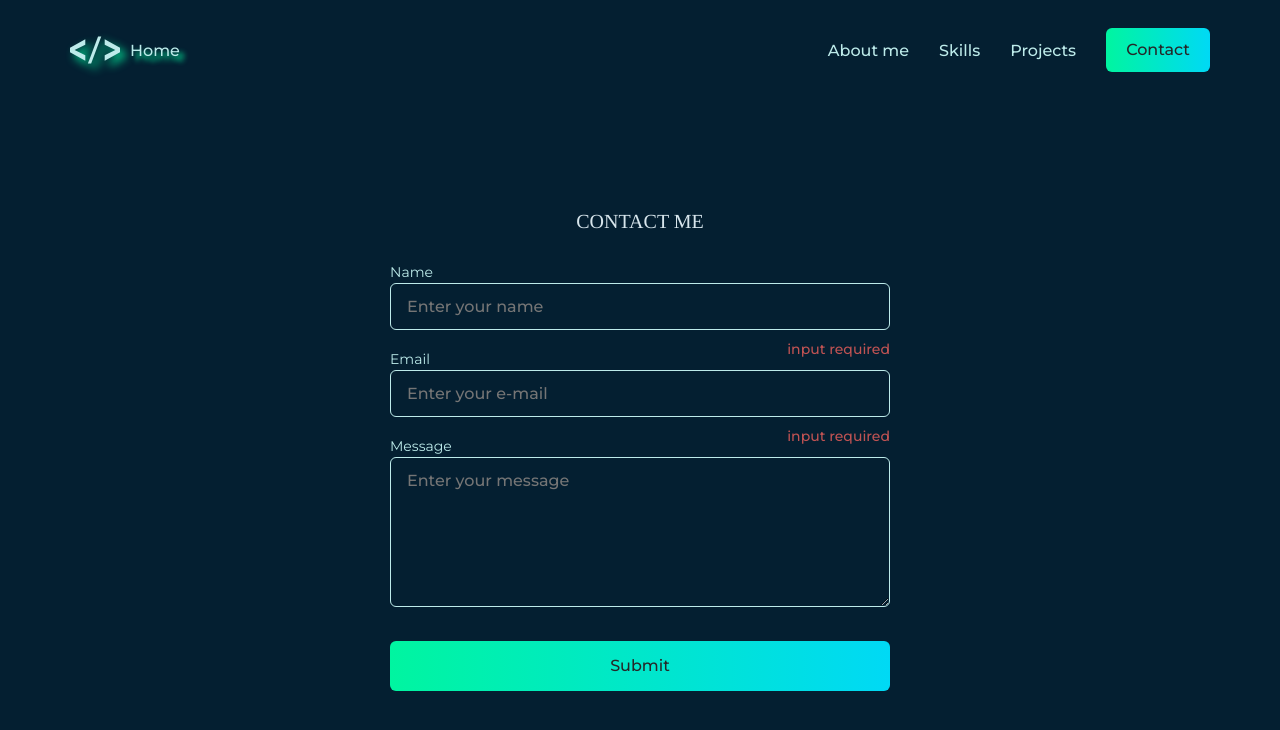
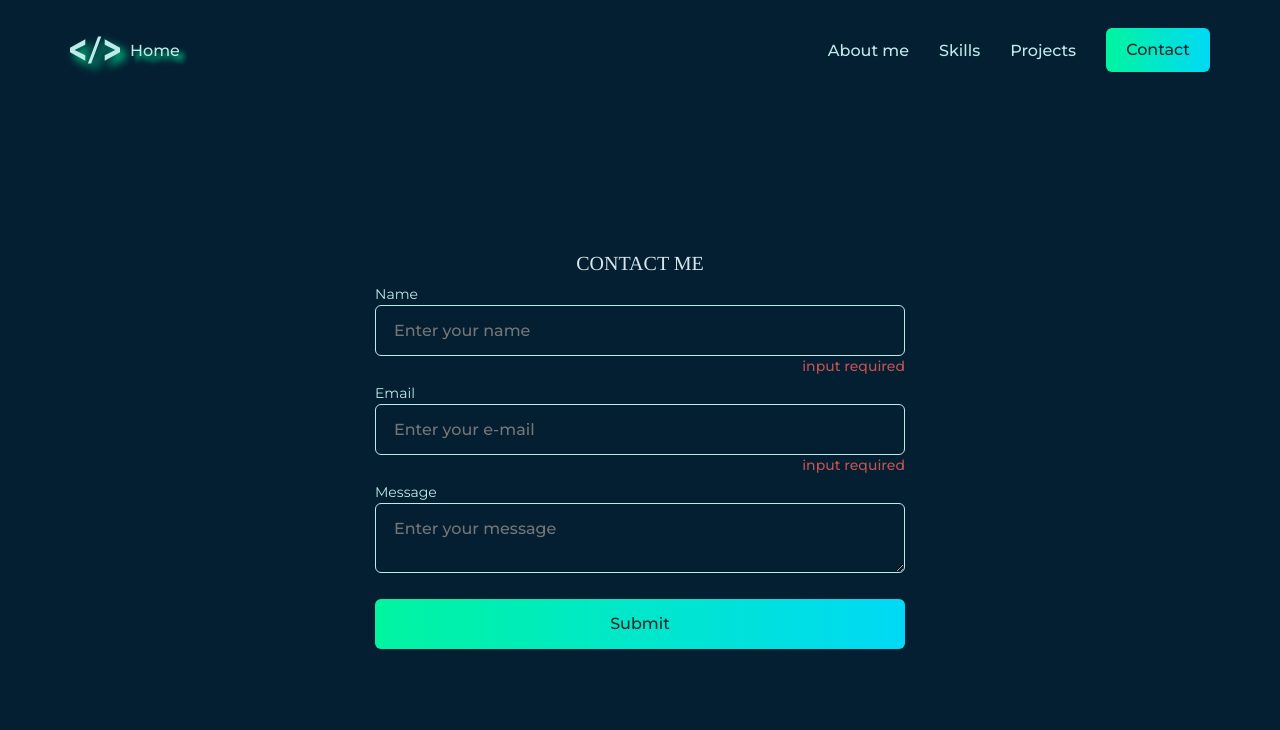
Before and after one commit to DmitrijLosev/Portfolio, a React app: page /Portfolio/contact in a window 1280 px wide. Shown: the top 730 px of the page. Built offline with nearby package versions, Linux system fonts and the light colour scheme.

Commit message:
styled-components

```diff
--- a/src/components/StyledButton.tsx
+++ b/src/components/StyledButton.tsx
@@ -16,9 +16,7 @@ export const StyledBtn = styled.button`
   text-align: center;
   font-family: Montserrat, sans-serif;
   font-size: 16px;
-  font-style: normal;
   font-weight: 500;
-  line-height: normal;
   align-self:center;
   &:hover {
     background-image: unset;
@@ -26,8 +24,4 @@ export const StyledBtn = styled.button`
     color:${MyTheme.colors.primaryBgc};
     transform:translateY(3px);
   }
-  cursor: pointer;
- /* &:focus-visible {
-    outline:3px solid ${MyTheme.colors.primaryText}
-  }*/
   `
--- a/src/components/StyledNavLink.tsx
+++ b/src/components/StyledNavLink.tsx
@@ -4,7 +4,6 @@ import {MyTheme} from "./styles/MyTheme.styles";
 
 export const StyledNavLink = styled(NavLink)<{ type?: 'colored' }>`
   color: ${MyTheme.colors.primaryText};
-  font-family: Montserrat, sans-serif;
   font-size: 16px;
   font-weight: 500;
 
--- a/src/components/contact/Contact.tsx
+++ b/src/components/contact/Contact.tsx
@@ -15,7 +15,6 @@ export const Contact = () => {
             <main>
         <ContactSection role="region" aria-label="Contact Me">
             <MainContainer>
-                <FlexWrapper direction="column" align="center" justify="center">
                     <MainTittle role="heading" aria-level={1}>CONTACT ME</MainTittle>
                     <StyledForm role="form">
                         <InputField id="name" type="text" placeholder="Enter your name" label="Name"/>
@@ -28,7 +27,6 @@ export const Contact = () => {
                             </StyledPositionDiv>
                                 <StyledContactBtn role="button" aria-label="send form" type="submit">Submit</StyledContactBtn>
                     </StyledForm>
-                </FlexWrapper>
             </MainContainer>
         </ContactSection>
             </main>
@@ -38,47 +36,54 @@ export const Contact = () => {
 };
 
 const ContactSection= styled.section`
-height: 100vh;
+min-height: 100vh;
 padding:100px 0 0 0;
+  display: flex;
+  align-items: center;
+  justify-content: center;
+  ${MainTittle} {
+    text-align: center;
+  }
 `
 
 
 const StyledForm = styled.form`
-padding-top:50px;
+padding-top:30px;
 display: flex;
 flex-direction: column;
+  justify-content: center;
 align-items: center;
-gap: 30px;
+gap: 22px;
+  max-width:530px;
+  margin:0 auto;
 `
 
 
 
 const StyledContactBtn =styled(StyledBtn)`
-width: 100%;
 height: 50px;
 padding:12px 20px;
-  cursor: pointer;
+  width: 100%;
+
 `
 const StyledTextarea = styled.textarea`
   border-radius: 6px;
-  min-width: 500px;
-  min-height: 150px;
+  max-width: 530px;
+  width:100%;
   border: 1px solid ${MyTheme.colors.primaryText};
   background-color: transparent;
-  line-height: 45px;
   color: ${MyTheme.colors.primaryText};
   font-family: Montserrat,sans-serif;
   font-size: 16px;
-  font-style: normal;
   font-weight: 500;
-  text-indent: 1em;
   outline: none;
+  padding:15px 18px;
 
   &:focus-visible {
     outline: 1px solid var(--gradient, #00F5A0);
-    border:1px solid var(--gradient, #00F5A0);
   }
 `
 const StyledPositionDiv=styled.div`
   position:relative;
+  width: 100%;
 `
--- a/src/components/input/InputField.tsx
+++ b/src/components/input/InputField.tsx
@@ -16,18 +16,16 @@ export const InputField:React.FC<{type:"text" | "email", placeholder:string, lab
 
 const StyledInput= styled.input`
   border-radius: 6px;
-  min-width: 500px;
-  margin-bottom: 10px;
+  margin:0 0 26px 0;
   border: 1px solid ${MyTheme.colors.primaryText};
   background-color: transparent;
-  line-height: 45px;
   color: ${MyTheme.colors.primaryText};
   font-family: Montserrat, sans-serif;
   font-size: 16px;
   font-weight: 500;
-  text-indent: 1em;
   outline: none;
-
+  padding:15px 18px;
+  width:100%;
   input:active + span {
     display: none;
   }
@@ -39,7 +37,6 @@ const StyledInput= styled.input`
 
   input::placeholder {
     color: #919B9B;
-    font-family: Montserrat, sans-serif;
     font-size: 14px;
     font-weight: 400;
   }
@@ -49,16 +46,14 @@ const StyledSpan=styled.span`
   position: absolute;
   display: block;
   right:0;
+  bottom:7px;
   color: #C05353;
   text-align: center;
-  font-family: Montserrat, sans-serif;
   font-size: 14px;
   font-weight: 500;
   align-content: center;
 `
 export const StyledLabel = styled.label`
-  color: ${MyTheme.colors.primaryText};
-  font-family: Montserrat,sans-serif;
   font-size: 14px;
   font-weight: 400;
   position:absolute;
@@ -68,6 +63,7 @@ export const StyledLabel = styled.label`
 `
 const StyledDiv = styled.div`
   position:relative;
+  width:100%;
   input:focus + span {
     display: none;
   }
--- a/src/components/styles/Global.styles.tsx
+++ b/src/components/styles/Global.styles.tsx
@@ -31,6 +31,7 @@ export const GlobalStyles=createGlobalStyle`
   button {
     background-color: unset;
     border: none;
+    cursor: pointer;
   }
 
   *:focus-visible {
--- a/src/layout/footer/Footer.tsx
+++ b/src/layout/footer/Footer.tsx
@@ -14,7 +14,8 @@ export const Footer = () => {
                     <nav role="navigation">
                         <SocialList role="menu" aria-label="menu">
                             <SocialItem role={"menuitem"} aria-label="SocialMedia1">
-                                <SocialNetworkLink role="link" aria-label="GmAil" href="mailto:elk8143228@gmail.com" target="_blank">
+                                <SocialNetworkLink role="link" aria-label="GmAil" href="mailto:elk8143228@gmail.com"
+                                                   target="_blank">
                                     <svg id="gmail" width="38px" height="38px">
                                         <g id="navGmail">
                                             <circle cx="19.2479" cy="18.8683" r="18.8683"
@@ -64,7 +65,8 @@ export const Footer = () => {
                                 </SocialNetworkLink>
                             </SocialItem>
                             <SocialItem role={"menuitem"} aria-label="SocialMedia3">
-                                <SocialNetworkLink role="link" aria-label="github" href="https://www.github.com/DmitrijLosev" target="_blank">
+                                <SocialNetworkLink role="link" aria-label="github"
+                                                   href="https://www.github.com/DmitrijLosev" target="_blank">
                                     <svg id="git" width="38px" height="38px">
                                         <g id="navGithub">
                                             <circle cx="19.2142" cy="18.8683" r="18.8683" fill="#1F2626"/>
@@ -103,17 +105,21 @@ export const Footer = () => {
 
 
 const StyledFooter = styled.footer`
-  min-height: 50vh;
+  min-height: 70vh;
   display: flex;
-  align-items: center;
+  align-items: end;
   justify-content: center;
+  padding: 0 0 100px 0;
 
   ${FlexWrapper} {
-    gap: 45px;
+    gap: 50px;
+    max-width: 320px;
+    margin:0 auto;
   }
 
   ul[id="linkMenu"] {
-    gap: 50px;
+    gap: 25px;
+
 
     li {
       &:active, &:hover {
@@ -130,9 +136,12 @@ const StyledFooter = styled.footer`
 `
 const SocialList = styled.ul`
   display: flex;
+  justify-content: center;
+  align-items: center;
   gap: 100px;
   list-style: none;
   flex-wrap: wrap;
+
 `
 const SocialItem = styled.li`
 
--- a/src/layout/sections/aboutme/AboutMe.tsx
+++ b/src/layout/sections/aboutme/AboutMe.tsx
@@ -2,7 +2,6 @@ import React from 'react';
 import {StyledSectionTitle} from "../../../components/StyledSectionTitle";
 import {StyledText} from "../../../components/StyledText";
 import styled from "styled-components";
-import line from "../../../assets/images/line.svg"
 import {MainContainer} from "../../../components/MainContainer";
 import {FlexWrapper} from "../../../components/FlexWrapper";
 
@@ -11,7 +10,6 @@ export const AboutMe = () => {
     return (
         <StyledSection id="About me" role="region" aria-label="about me">
             <MainContainer>
-                <FlexWrapper direction="column" justify="center" align="start" wrap="wrap">
                 <StyledSectionTitle role="heading" aria-level={2}>
                     About me
                 </StyledSectionTitle>
@@ -22,17 +20,16 @@ export const AboutMe = () => {
                     placed within this chamber during the Neolithic period, representing at least nine or ten
                     individuals.
                 </StyledTextPseudo>
-                </FlexWrapper>
             </MainContainer>
         </StyledSection>
     );
 };
 
 const StyledSection = styled.section`
-  min-height: calc(70vh - 100px);
+  min-height: calc(70vh);
 
   ${StyledSectionTitle}{
-    padding:100px 0 20px 0;
+    padding:260px 0 20px;
   }
 
 `
@@ -45,7 +42,8 @@ const StyledTextPseudo = styled(StyledText)`
     content: "";
     width: 5px;
     height: 100%;
-    background-image: url(${line});
+    background-image: linear-gradient(90deg, #00F5A0 0%, #00D9F5 100%);
+    border-radius: 2px;
     display: inline-block;
     position: absolute;
     background-size: cover;
--- a/src/layout/sections/projects/Project.tsx
+++ b/src/layout/sections/projects/Project.tsx
@@ -140,7 +140,6 @@ const StyledProjectBox = styled.div`
 `
 const StyledProjectTitle = styled.h3`
   color: #D9F2F2;
-  font-family: Montserrat, sans-serif;
   font-size: 20px;
   font-weight: 600;
   padding-left: 25px;
@@ -159,7 +158,6 @@ const StyledProjectTitlePhoto = styled.img`
 export const StyledSpan = styled.span`
   color: #1F2626;
   text-align: center;
-  font-family: Montserrat, sans-serif;
   font-size: 10px;
   font-weight: 400;
   line-height: 14px;
--- a/src/layout/sections/projects/Projects.tsx
+++ b/src/layout/sections/projects/Projects.tsx
@@ -19,33 +19,34 @@ export const Projects = () => {
     return (
         <StyledProjectsSection id="Projects" role="region" aria-label="projects">
             <MainContainer>
-                <FlexWrapper id="allprojects" direction="column">
             <StyledSectionTitle role="heading" aria-level={2}>Projects</StyledSectionTitle>
-            <FlexWrapper id="cardsWrapper" wrap="wrap" justify="center">
+            <FlexWrapper id="cardsWrapper" wrap="wrap" justify="center" align="start">
                 <Project showAllProjects={showAllProjects}/>
             </FlexWrapper>
             {!showAllProjects ? <StyledBtn role="button" aria-label="showAllProjects" onClick={showAllProject}>SEE ALL PROJECTS</StyledBtn> :
                 <StyledBtn role="button" aria-label="hideAllProjects" onClick={hideAllProject}>HIDE ALL PROJECTS</StyledBtn>}
-                </FlexWrapper>
             </MainContainer>
         </StyledProjectsSection>
     );
 };
 
 const StyledProjectsSection = styled.section`
-min-height: 100vh;
+  min-height: 100vh;
+
   h2 {
     padding: 100px 0 0 0;
     max-width: 1080px;
     width: 100%;
-    align-self:flex-end;
+    align-self: flex-end;
   }
-  ${FlexWrapper}[id="allprojects"]{
-    gap:30px;
+
+  ${FlexWrapper}[id="cardsWrapper"] {
+    column-gap: 28px;
+    row-gap: 28px;
+    padding: 32px 0 37px 0;
   }
-  ${FlexWrapper}[id="cardsWrapper"]{
-    column-gap: 30px;
-    row-gap: 30px;
 
+  button {
+    margin: 0 auto;
   }
 `
--- a/src/layout/sections/skills/Skill.tsx
+++ b/src/layout/sections/skills/Skill.tsx
@@ -36,8 +36,6 @@ export const Skill: React.FC<SkillPropsType> = (props) => {
 
 
 const StyledSkillTitle = styled.h3`
-  color: ${MyTheme.colors.primaryText}
-  font-family: Montserrat, sans-serif;
   font-size: 16px;
   font-weight: 400;
   letter-spacing: 2px;
@@ -64,7 +62,7 @@ const StyledSkillBox = styled.div`
   flex-direction: column;
   justify-content: center;
   align-items: center;
-  gap: 20px;
+  gap: 30px;
   svg {
     filter:drop-shadow(5px 5px 5px #00F5A0);
   }
```
Also changed, not shown: src/assets/images/line.svg (deleted), src/assets/images/link.svg (deleted).
